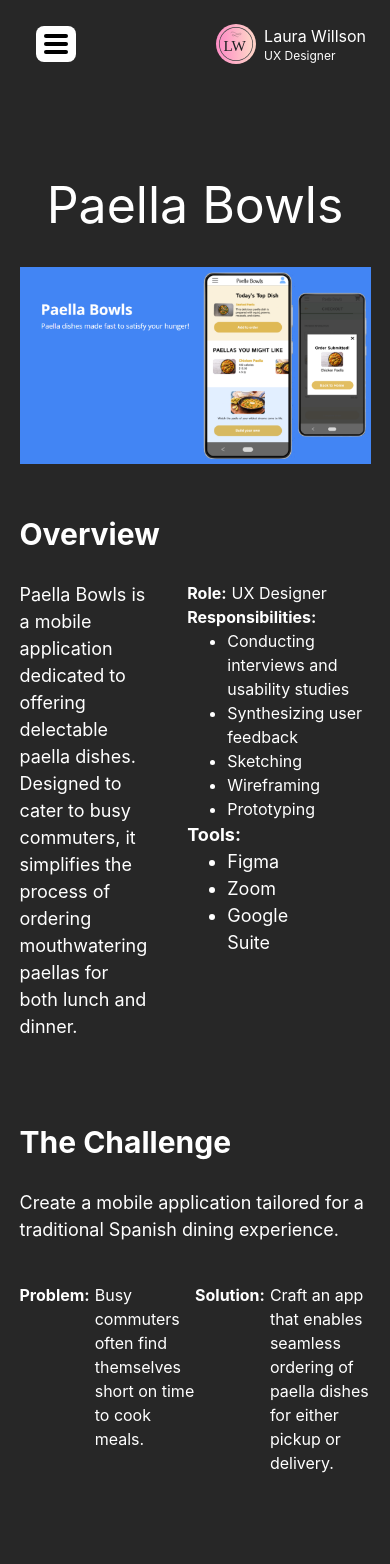
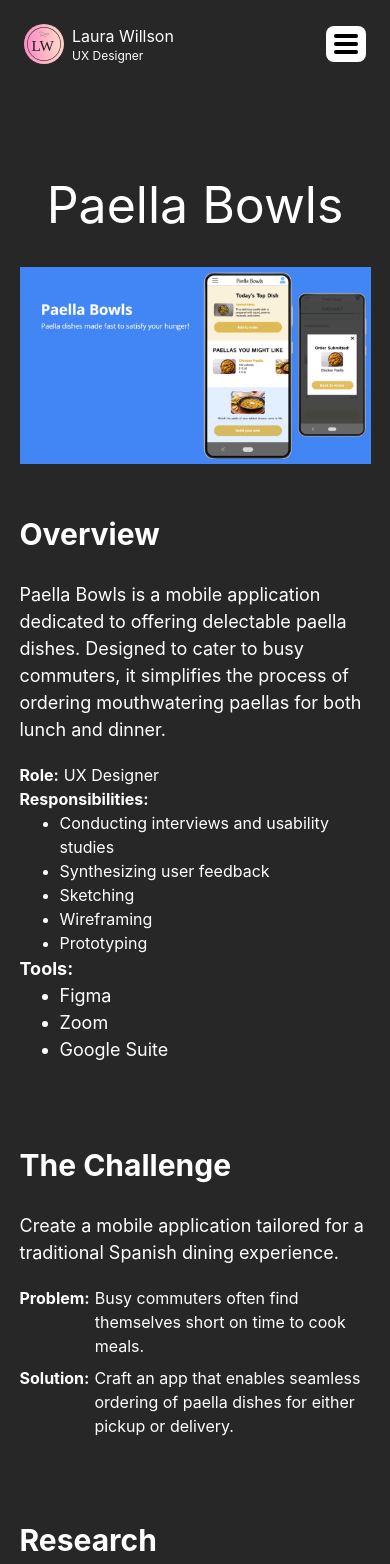
Before and after one commit to laurawillson/react-portfolio, a React (Create React App) app: page /react-portfolio/Paella_Bowls in a window 390 px wide. Shown: the top 1564 px of the page. Built offline with nearby package versions, Linux system fonts and the light colour scheme.

Commit message:
Realigned navbar, and aligned certain texts in mobile view

```diff
--- a/src/components/NavbarComponent.js
+++ b/src/components/NavbarComponent.js
@@ -30,7 +30,7 @@ export default function NavbarComponent(){
     return(
         <>
         <nav className="navbar-container fixed w-full h-20 z-20  p-6 sm:px-4 ">
-            <div className="container flex  flex-wrap  w-full justify-between items-center mx-auto ">
+            <div className="container flex  flex-wrap flex-row-reverse md:flex-row w-full justify-between items-center mx-auto ">
                 <button id="mobile-button" type="button"
                 onClick={handleMobileBarClick}
                 className={`
--- a/src/pages/work/Paella_Bowls.js
+++ b/src/pages/work/Paella_Bowls.js
@@ -31,12 +31,12 @@ export default function Paella_Bowls(){
                     Overview
                 </div>
                 <br></br>
-                <div className="text-container-row">
-                    <div className="sub-text w-1/2">
+                <div className="text-container-col">
+                    <div className="sub-text ">
                         Paella Bowls is a mobile application dedicated to offering delectable paella dishes. Designed to cater to busy commuters, it simplifies the process of ordering mouthwatering paellas for both lunch and dinner.
                     </div>
 
-                    <div className="text-container-column ml-10">
+                    <div className="text-container-column mt-5">
                         <div className="flex">
                             <b>Role:</b> UX Designer
                         </div>
@@ -71,11 +71,11 @@ export default function Paella_Bowls(){
                         Create a mobile application tailored for a traditional Spanish dining experience.
                     </div>
 
-                    <div className="text-container-row mt-10">
-                        <div className="flex w-1/2">
+                    <div className="text-container-col mt-5">
+                        <div className="flex ">
                             <b>Problem:</b> Busy commuters often find themselves short on time to cook meals.
                         </div>
-                        <div className="flex w-1/2">
+                        <div className="flex mt-2">
                             <b>Solution:</b> Craft an app that enables seamless ordering of paella dishes for either pickup or delivery.
                         </div>
                     </div>
@@ -172,7 +172,7 @@ export default function Paella_Bowls(){
                     </div>
                     <br></br>
 
-                    <div className="text-container-column ml-10">
+                    <div className="text-container-column ">
                         <div className="flex">
                             <b>Round 1 Insights:</b>
                         </div>
@@ -184,7 +184,7 @@ export default function Paella_Bowls(){
                     </div>
                     <br></br>
 
-                    <div className="text-container-column ml-10">
+                    <div className="text-container-column">
                         <div className="flex">
                             <b>Round 2 Insights:</b>
                         </div>
```
